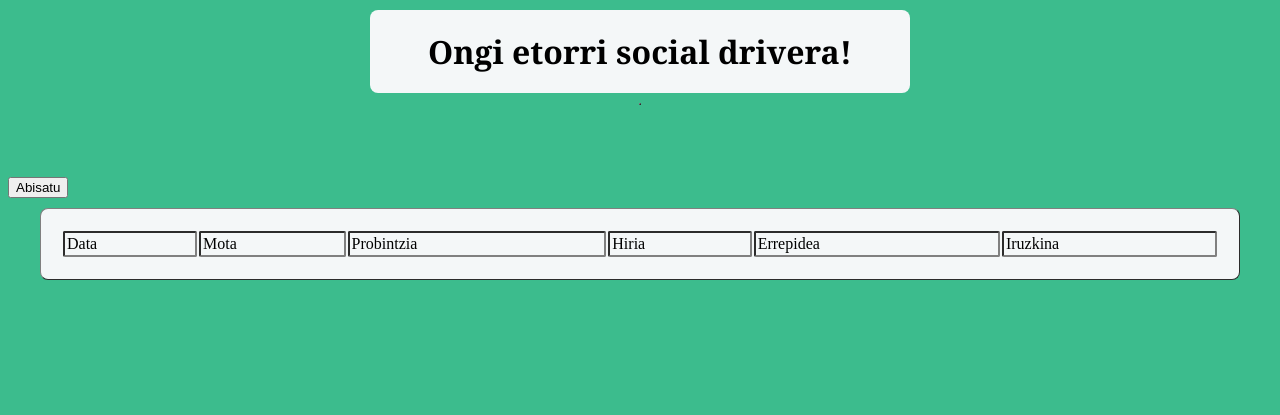
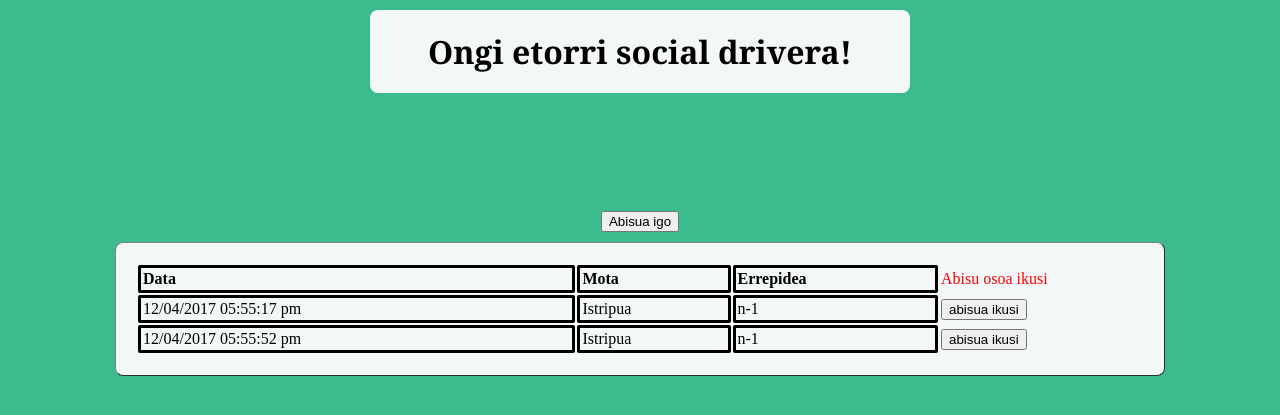
Before and after one commit to UrbilArri/sza, a PHP site: page /nagusia.php in a window 1280 px wide. Shown: the top 415 px of the page. Run offline with PHP 8.4, Linux system fonts and the light colour scheme.

Commit message:
lehen zatia bukatua

```diff
--- a/html/abisuaIgo.html
+++ b/html/abisuaIgo.html
@@ -88,7 +88,7 @@
 	<h1>BIDALI ZURE ABISUA</h1>
 	<label>(*) derrigorrezkoak dira betetzea</label></br></br>
 	<div class="form-style">
-	<form action="irakurri_abisua.php" id="formularioa" name="formularioa" onsubmit="return balidatu()">
+	<form action="irakurri_abisua.php" id="formularioa" name="formularioa" onsubmit="return balidatu()" method="post">
 		Mota(*):<select name="mota" id="mota">
 				<option value="Hautatu bat">Hautatu bat</option>
 				<option value="Kontrola">Kontrola</option>
@@ -107,7 +107,7 @@
 		Errepidea(*):<input type="text" id="errepidea" name="errepidea" required></br>
 		Iruzkina:</br><textarea name="iruzkina" id="iruzkina" rows="5" cols="100"></textarea></br></br>
 		<!--ordua automatikoki jarriko da abisuan-->
-		<input type="submit" id="bidali" name="bidali" value="Bidali"></input>
+		<input type="submit" id="bidali" name="bidali" value="Bidali" onclick="balidatu()"></input>
 		<input type="button" id="itzuli" name="itzuli" value="Itzuli" onclick="javascript:window.location.href='nagusia.php'"></input>
 	</form>
 	</div>
@@ -120,7 +120,7 @@
 			}
 			if(document.getElementById('probintzia').value=="Hautatu bat"){
 				boolean=false;
-				alert('Hautatu probintzi bat mesedez');
+				alert('Hautatu probintzia bat mesedez');
 			}
 			return boolean;
 		}
--- a/html/abisuak.xml
+++ b/html/abisuak.xml
@@ -1 +1,5 @@
-<abisua id="n6"><data>12/03/2017 04:41:02 pm</data><mota/><probintzia/><hiria/><errepidea/><iruzkina>Ez dago iruzkinik</iruzkina></abisua>
+<?xml version="1.0" encoding="UTF-8"?>
+<!DOCTYPE note SYSTEM "abisuak.dtd">
+<abisuak><abisua id="n0"><data>12/04/2017 05:55:17 pm</data><mota>Istripua</mota><probintzia>Bizkaia</probintzia><hiria>irun</hiria><errepidea>n-1</errepidea><iruzkina>oso arazo larriak&#13;
+</iruzkina></abisua><abisua id="n1"><data>12/04/2017 05:55:52 pm</data><mota>Istripua</mota><probintzia>Bizkaia</probintzia><hiria>irun</hiria><errepidea>n-1</errepidea><iruzkina>oso arazo larriak&#13;
+</iruzkina></abisua></abisuak>
--- a/html/nagusia.php
+++ b/html/nagusia.php
@@ -34,7 +34,7 @@
 				font-family: Georgia, "Times New Roman", Times, serif;
 			}
 			.taula{
-				width: 1200px;
+				width: 1050px;
 				padding: 10px 20px;
 				background: #f4f7f8;
 				margin: 10px auto;
@@ -45,7 +45,14 @@
 				border-width: 2px;
 				border-radius:2px;
 				padding: 2px;
+				border-color:black;
+				border: solid;
 			}
+			.azkenZelda {
+				border: none;
+				width:200px;
+				color: red;
+				}
 
 			.form-style input[type="text"],
 			.form-style textarea,
@@ -99,24 +106,27 @@
 	</head>
 	<body>
 		<h1>Ongi etorri social drivera!</h1>
-		<table border = '1' align="center">
 		<?php
 			$abisuak = simplexml_load_file('abisuak.xml');
 			echo '<table border = "1" class="taula"> </br>';
-			echo '<td class="zelda">Data</td><td class="zelda">Mota</td><td class="zelda">Probintzia</td><td class="zelda">Hiria</td><td class="zelda">Errepidea</td><td class="zelda">Iruzkina</td></tr></br>';
+			echo '<td class="zelda" style="font-weight: bold">Data</td><td class="zelda" style="font-weight: bold">Mota</td><td class="zelda" style="font-weight: bold">Errepidea</td><td class="azkenZelda">Abisu osoa ikusi</td></tr></br>';
 			foreach($abisuak->abisua as $abisua)
 			{
 				$data = $abisua->data;
 				$mota = $abisua->mota;
-				$probintzia= $abisua->probintzia;
-				$hiria = $abisua->hiria;
 				$errepidea = $abisua->errepidea;
-				$iruzkina = $abisua->iruzkina;
-				echo "<td>$data</td><td>$mota</td><td>$probintzia</td><td>$hiria</td><td>$errepidea</td><td>$iruzkina</td></tr> \n";
+				echo '<td class="zelda">'.$data.'</td><td class="zelda">'.$mota.'</td><td class="zelda">'.$errepidea.'</td><td class="azkenZelda"><input value="abisua ikusi"type="button" id='.$abisua['id'].' onclick="abisuaBalioaLortu(this.id)"></td></tr></br>';
 			}
 		?></br></br>
 		<form id="formularioa" name="formularioa">
-			<input type="button" id="abisatu" name="abisatu" value="Abisatu" onclick="javascript:window.location.href='abisuaIgo.html'"></input>
+			<div style="text-align: center">
+				<input type="button" id="abisatu" name="abisatu" value="Abisua igo"  onclick="javascript:window.location.href='abisuaIgo.html'"></input>
+			</div>
 		</form>
+		<script>
+			function abisuaBalioaLortu(id){
+			window.location.href="abisuOsoa.php?id="+id;
+			}
+		</script>
 	</body>
 </html>
```
Also changed, not shown: html/irakurri_abisua.php (+7 -7 lines).
